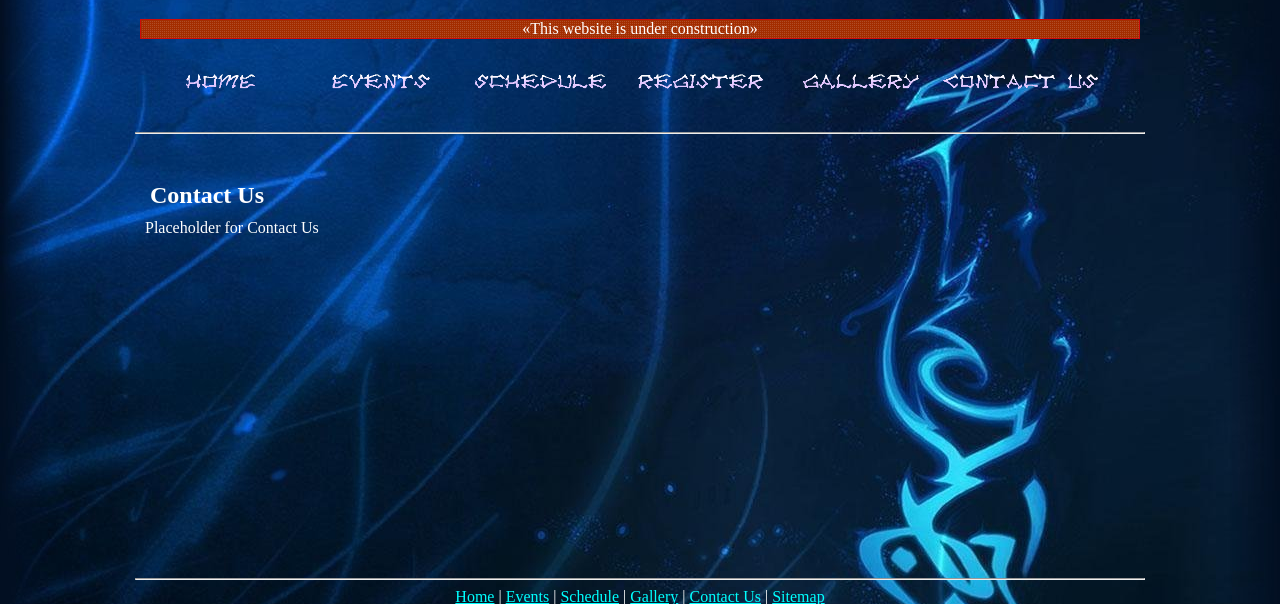
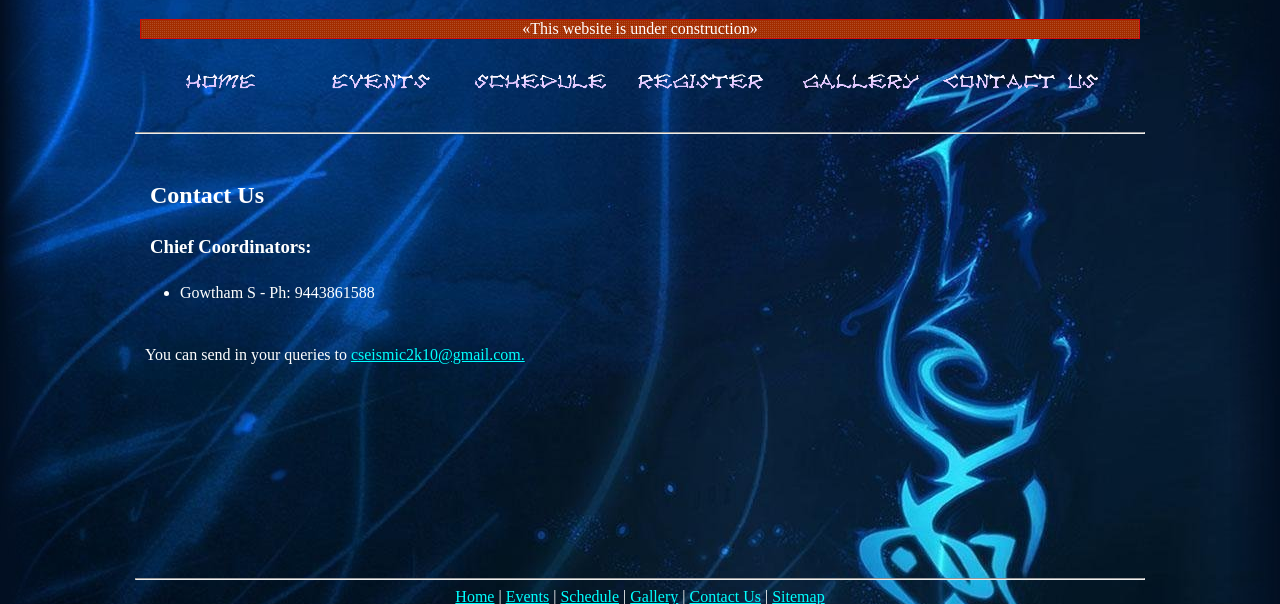
Before and after one commit to justjkk/cseismic2kx, a Django app: template templates/host/contact_us.html in a window 1280 px wide. Shown: the part 239-843 px from the top of the page. Run offline with Django 3.2, Linux system fonts and the light colour scheme; the template is opened without the code that fills it, so the values that code supplies are empty.

Commit message:
Added Contact Us - primitive

```diff
--- a/templates/host/contact_us.html
+++ b/templates/host/contact_us.html
@@ -4,5 +4,11 @@
     {% endblock %}
     {% block content %}
         <h2>Contact Us</h2>
-        <div> Placeholder for Contact Us </div>
+        <h3>Chief Coordinators:</h3>
+        <ul>
+            <li>Gowtham S - Ph: 9443861588</li>
+        </ul>
+        <br>
+        <div>You can send in your queries to <a href="mailto:cseismic2k10@gmail.com">cseismic2k10@gmail.com.</a></div>
+
     {% endblock %}
```
